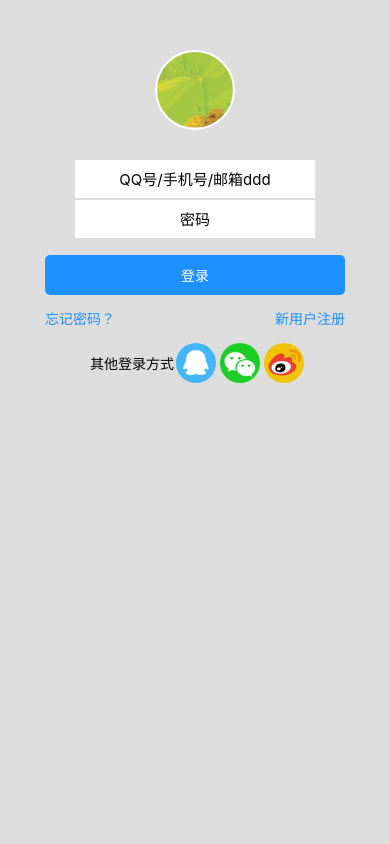
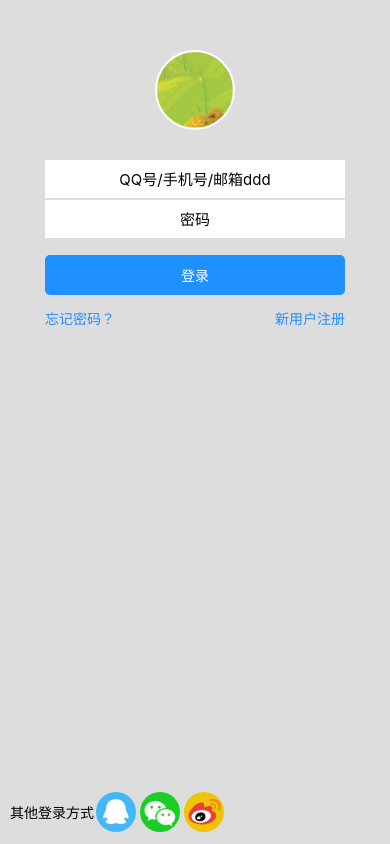
Before and after one commit to benjaminhuanghuang/react-native-startkit, a React Native app: screen / in a window 390 px wide. Built offline with nearby package versions, Linux system fonts and the light colour scheme.

Commit message:
add style

```diff
--- a/LoginView.js
+++ b/LoginView.js
@@ -14,12 +14,10 @@ export default class LoginView extends Component {
         <Image style={styles.avatar} source={require('./imgs/avatar.png')} />
         <TextInput style={styles.textInput}
           placeholder='QQ号/手机号/邮箱ddd'
-          numberOfLines={1}
           underlineColorAndroid='transparent'
           autoFocus={false} />
         <TextInput style={styles.textInput}
           placeholder={'密码'}
-          numberOfLines={1}
           underlineColorAndroid={'transparent'}
           secureTextEntry={true} />
         <View style={styles.login}>
@@ -64,6 +62,7 @@ const styles = StyleSheet.create({
 
   textInput: {
     backgroundColor: '#FFF',
+    width:300,
     height: 38,
     marginBottom: 2,
     fontSize: 15,
@@ -90,12 +89,13 @@ const styles = StyleSheet.create({
   },
 
   loginMethods:{
-    width: 300,
     flexDirection: 'row',
     marginTop: 13,
-    // alignItems: 'flex-end'     // sub itmes align to bottom
-    alignItems: 'center',     // sub itmes align to center
-    alignSelf: 'flex-end'       // login methods to bottom
+    // alignItems: 'flex-end'     // sub itmes align to bottom in the cross direction,
+    alignItems: 'center',     // sub itmes align to center in the cross direction,
+    position: 'absolute',
+    bottom: 10,
+    left:10
   },
 
   loginIcon: {
```
